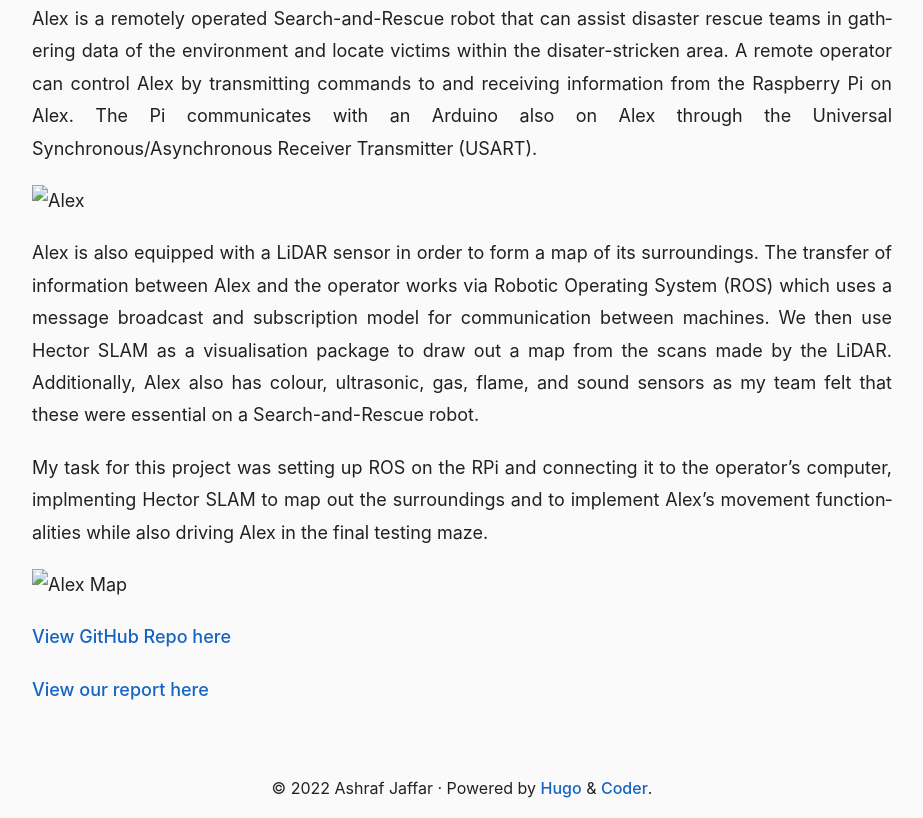
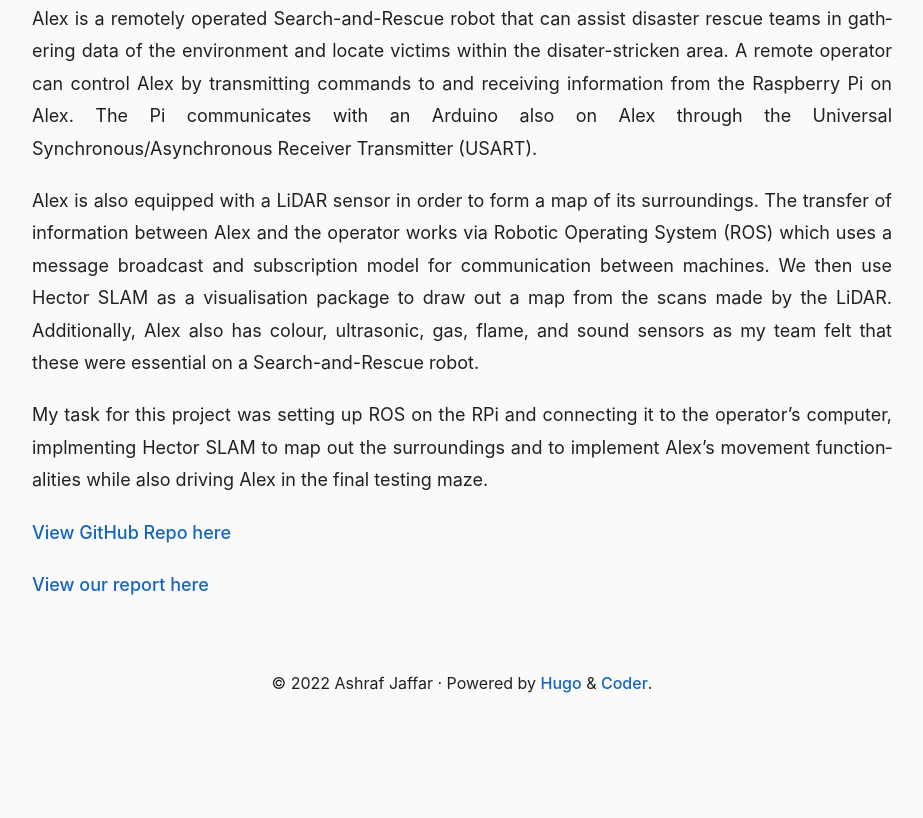
Before and after one commit to ashrafjfr/ashrafjfr.github.io, a plain HTML site: page projects/index.html in a window 1280 px wide. Shown: the part 1612-2430 px from the top of the page, without its empty margins (178-1101 px from the left). After the commit the page ends 2325 px from the top, so only its background shows below. Drawn offline with Linux system fonts and the light colour scheme.

Commit message:
fix projects page

```diff
--- a/projects/index.html
+++ b/projects/index.html
@@ -180,12 +180,8 @@
   </a>
 </h2>
 <p>Alex is a remotely operated Search-and-Rescue robot that can assist disaster rescue teams in gathering data of the environment and locate victims within the disater-stricken area. A remote operator can control Alex by transmitting commands to and receiving information from the Raspberry Pi on Alex. The Pi communicates with an Arduino also on Alex through the Universal Synchronous/Asynchronous Receiver Transmitter (USART).</p>
-
-<p><img src="images/alex.jpg" alt="Alex"></p>
 <p>Alex is also equipped with a LiDAR sensor in order to form a map of its surroundings. The transfer of information between Alex and the operator works via Robotic Operating System (ROS) which uses a message broadcast and subscription model for communication between machines. We then use Hector SLAM as a visualisation package to draw out a map from the scans made by the LiDAR. Additionally, Alex also has colour, ultrasonic, gas, flame, and sound sensors as my team felt that these were essential on a Search-and-Rescue robot.</p>
 <p>My task for this project was setting up ROS on the RPi and connecting it to the operator&rsquo;s computer, implmenting Hector SLAM to map out the surroundings and to implement Alex&rsquo;s movement functionalities while also driving Alex in the final testing maze.</p>
-<p><img src="images/alex_map.jpg" alt="Alex Map"></p>
-
 <p><a href="https://github.com/ashrafjfr/B03-6A-alex">View GitHub Repo here</a></p>
 <p><a href="https://github.com/ashrafjfr/B03-6A-alex/blob/main/B03-6A%20Final%20Report.pdf">View our report here</a></p>
 
```
